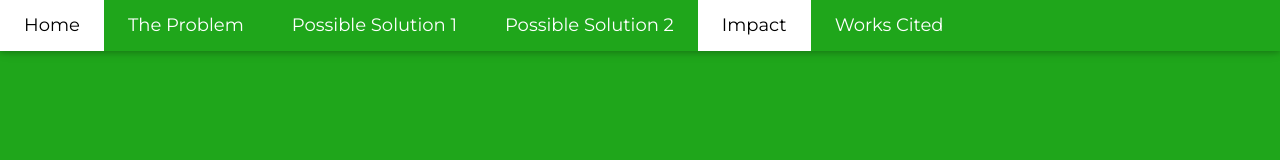
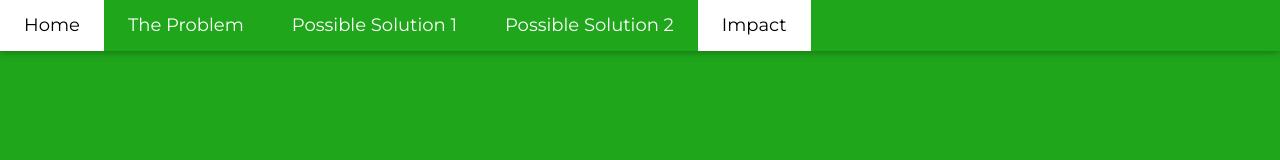
Before and after one commit to RyeStrand/EnvImpactAI, a website: page impact.html in a window 1280 px wide. Shown: the top 160 px of the page. Drawn offline with Linux system fonts and the light colour scheme.

Commit message:
hide the works button

```diff
--- a/impact.html
+++ b/impact.html
@@ -28,7 +28,7 @@ img.responsive {
     <a href="solution1.html" class="w3-bar-item w3-button w3-hide-small w3-padding-large w3-hover-white">Possible Solution 1</a>
     <a href="solution2.html" class="w3-bar-item w3-button w3-hide-small w3-padding-large w3-hover-white">Possible Solution 2</a>
     <a href="impact.html" class="w3-bar-item w3-button w3-padding-large w3-white">Impact</a>
-    <a href="works.html" class="w3-bar-item w3-button w3-hide-small w3-padding-large w3-hover-white">Works Cited</a>
+    <!--<a href="works.html" class="w3-bar-item w3-button w3-hide-small w3-padding-large w3-hover-white">Works Cited</a>-->
   </div>
 </div>
 
```
Also changed, not shown: index.html (+1 -1 lines), problem.html (+1 -1 lines), solution1.html (+1 -1 lines), solution2.html (+1 -1 lines).
